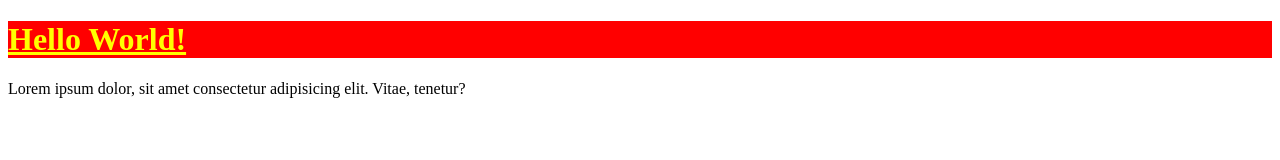
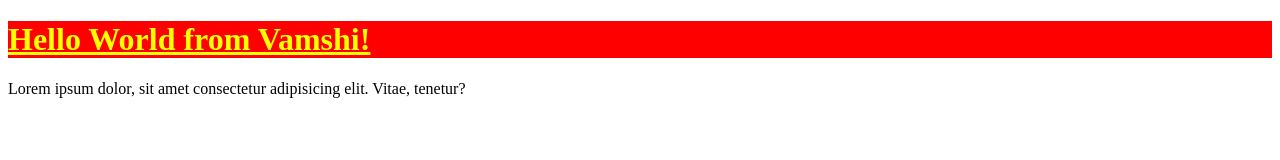
Before and after one commit to krishVamsi001/frontend-learning, a plain HTML site: page index.html in a window 1280 px wide. Drawn offline with Linux system fonts and the light colour scheme.

Commit message:
Updating index.html

```diff
--- a/index.html
+++ b/index.html
@@ -7,7 +7,7 @@
     <link rel="stylesheet" href="style.css">
 </head>
 <body>
-    <h1>Hello World!</h1>
+    <h1>Hello World from Vamshi!</h1>
     <p>Lorem ipsum dolor, sit amet consectetur adipisicing elit. Vitae, tenetur?</p>
 </body>
 </html>
```
